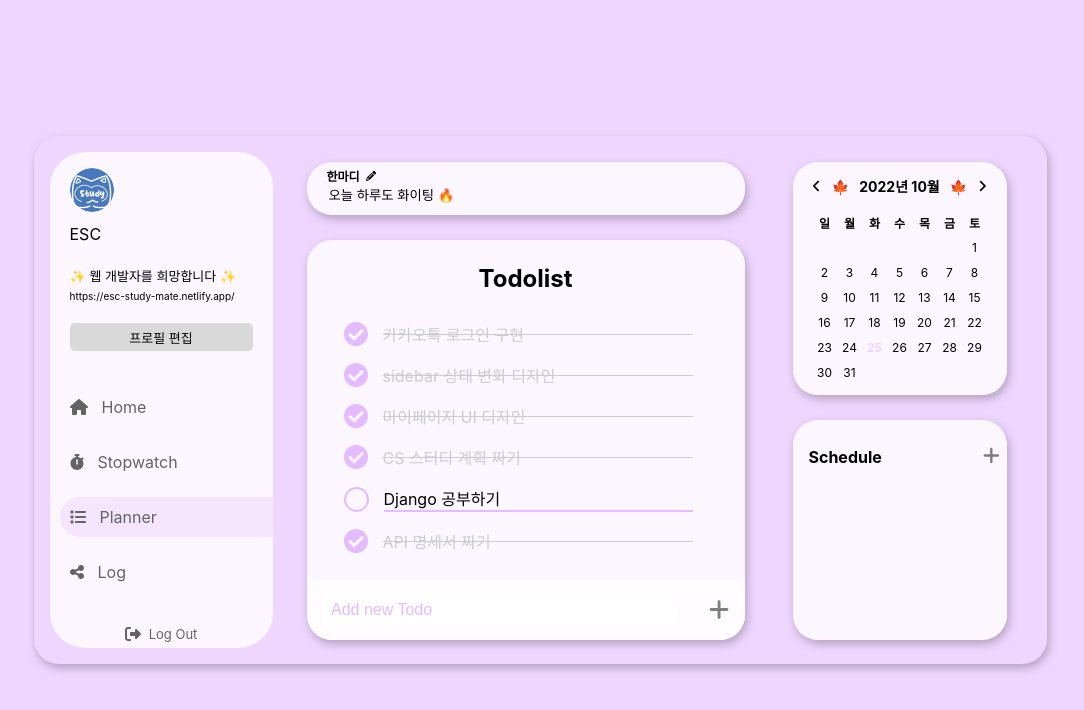
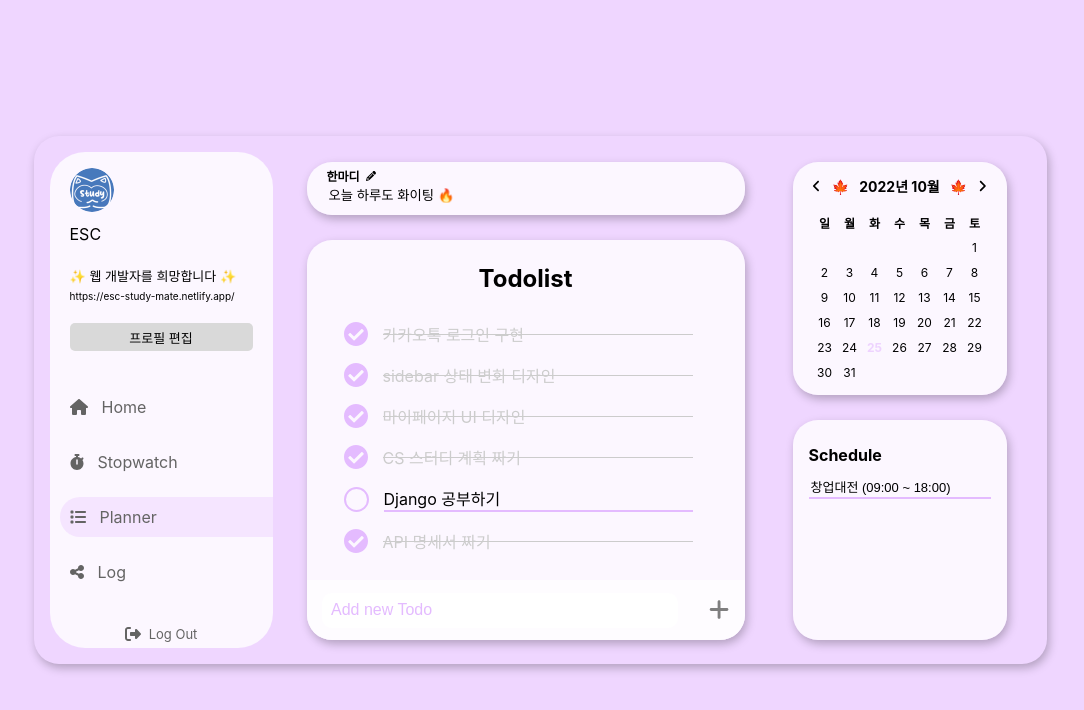
Before and after one commit to 2-sc/StudyMate-Front-Client, a React (Create React App) app in the folder studymate/: page /planner in a window 1280 px wide. Shown: the top 710 px of the page, without its empty margins (100-1184 px from the left). Built offline with nearby package versions, Linux system fonts and the light colour scheme.

Commit message:
:sparkles::lipstick:(halam/beta): 플래너 페이지 스케줄 퍼블리싱

```diff
--- a/studymate/src/pages/planner/schedule/Schedule.jsx
+++ b/studymate/src/pages/planner/schedule/Schedule.jsx
@@ -4,26 +4,13 @@ import SchedulePlus from './SchedulePlus';
 import ScheduleListItem from './ScheduleListItem';
 
 function Schedule() {
-  const [schedules, setSchedules] = useState([]);
-
-  const onInsert = () => {
-    const schedule = {
-      id: schedules.length + 1,
-    };
-    setSchedules(schedules.concat(schedule));
-  };
-
-  const onRemove = id => {
-    setSchedules(schedules.filter(schedule => schedule.id !== id));
-  };
-
   return (
     <Wrapper>
       <Top>
-        <SchedulePlus onInsert={onInsert} />
+        <SchedulePlus />
       </Top>
       <List>
-        <ScheduleListItem schedules={schedules} onRemove={onRemove} />
+        <ScheduleListItem />
       </List>
     </Wrapper>
   );
--- a/studymate/src/pages/planner/schedule/ScheduleListItem.jsx
+++ b/studymate/src/pages/planner/schedule/ScheduleListItem.jsx
@@ -5,39 +5,10 @@ import { FontAwesomeIcon } from '@fortawesome/react-fontawesome';
 
 function ScheduleListItem({ schedules, onRemove }) {
   return (
-    <>
-      {schedules.map(schedule => (
-        <Item key={schedule.id} id={schedule.id} onRemove={onRemove} />
-      ))}
-    </>
+    <Wrapper>
+      <InputText value={'창업대전 (09:00 ~ 18:00)'} />
+    </Wrapper>
   );
-
-  function Item({ id, onRemove }) {
-    const [hide, setHide] = useState(true);
-    const [inputValue, setInputValue] = useState(``);
-
-    // useEffect(() => {
-    //   console.log({ inputValue });
-    // }, [inputValue]);
-
-    return (
-      <Wrapper
-        onMouseOver={() => {
-          setHide(false);
-        }}
-        onMouseOut={() => {
-          setHide(true);
-        }}
-      >
-        <InputText onChange={e => setInputValue(e.target.value)} value={inputValue} />
-        {hide || (
-          <DeleteBtn onClick={() => onRemove(id)} hideState={hide}>
-            <FontAwesomeIcon icon={faTrashCan} />
-          </DeleteBtn>
-        )}
-      </Wrapper>
-    );
-  }
 }
 
 export default ScheduleListItem;
--- a/studymate/src/pages/planner/schedule/SchedulePlus.jsx
+++ b/studymate/src/pages/planner/schedule/SchedulePlus.jsx
@@ -4,15 +4,9 @@ import { FontAwesomeIcon } from '@fortawesome/react-fontawesome';
 import { faPlus } from '@fortawesome/free-solid-svg-icons';
 
 function Schedule({ onInsert }) {
-  const clickHandler = () => {
-    onInsert();
-  };
   return (
     <Wrapper>
       <Title>Schedule</Title>
-      <PlusBtn onClick={clickHandler}>
-        <FontAwesomeIcon icon={faPlus} />
-      </PlusBtn>
     </Wrapper>
   );
 }
```
